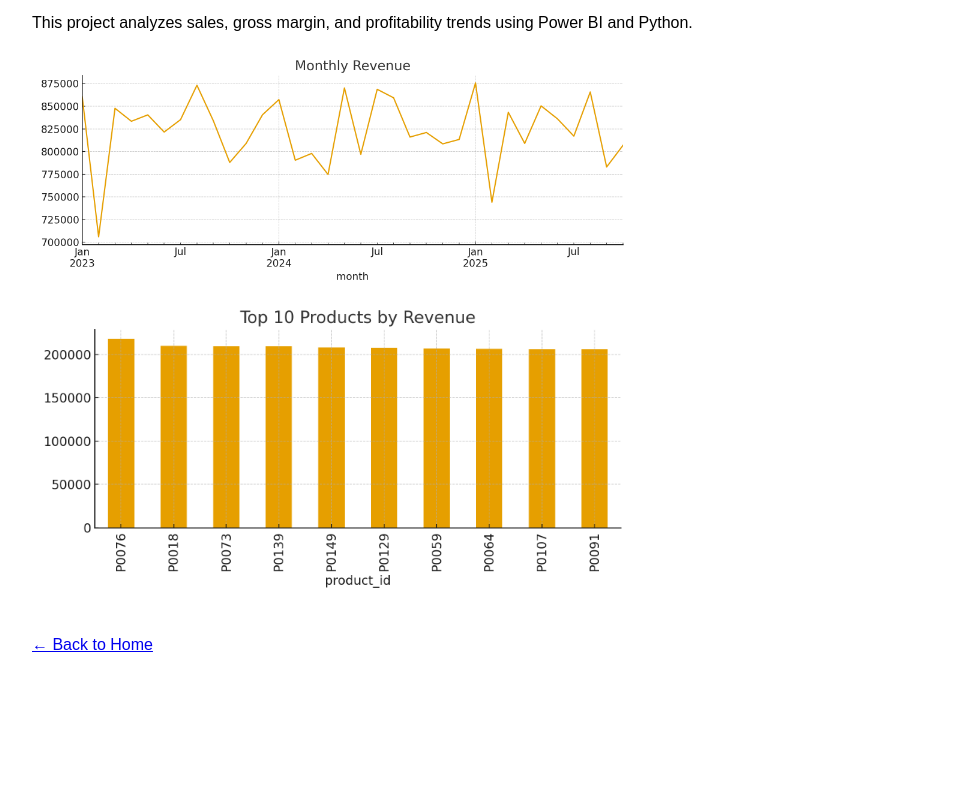
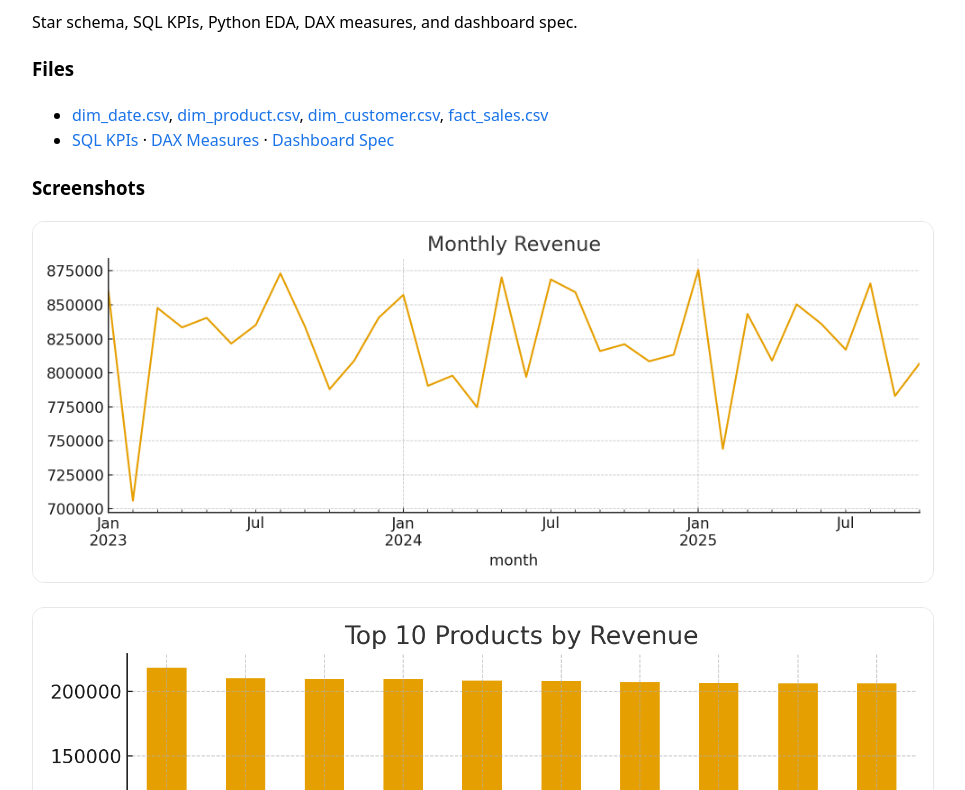
Before and after one commit to neha16-collab/neha-swamy-portfolio, a plain HTML site: page projects/01_finance_sales_profitability/index.html in a window 1280 px wide. Shown: the part 103-893 px from the top of the page, without its empty margins (158-1123 px from the left). Before the commit the page ends 801 px from the top, so only its background shows below. Drawn offline with Linux system fonts and the light colour scheme.

Commit message:
Update index.html

```diff
--- a/projects/01_finance_sales_profitability/index.html
+++ b/projects/01_finance_sales_profitability/index.html
@@ -1,10 +1,17 @@
-<!doctype html>
-<html>
-<head><meta charset="utf-8"><title>Finance Sales & Profitability</title></head>
-<body style="font-family:sans-serif;max-width:900px;margin:40px auto;padding:0 16px;line-height:1.6">
+<!doctype html><html><head>
+<meta charset="utf-8"><meta name="viewport" content="width=device-width,initial-scale=1">
+<title>Finance Sales & Profitability — Neha Swamy</title>
+<style>body{font-family:system-ui,Segoe UI,Roboto,Arial,sans-serif;max-width:900px;margin:40px auto;padding:0 16px;line-height:1.6}a{color:#1a73e8;text-decoration:none}a:hover{text-decoration:underline}img{max-width:100%;height:auto;border:1px solid #e5e7eb;border-radius:12px}</style>
+</head><body>
 <h1>Finance Sales & Profitability (SQL + Python + Power BI)</h1>
-<p>This project analyzes sales, gross margin, and profitability trends using Power BI and Python.</p>
-<img src="../../monthly_revenue.png" width="600"><br>
-<img src="../../top_products.png" width="600"><br><br>
-<a href="../../index.html">← Back to Home</a>
+<p>Star schema, SQL KPIs, Python EDA, DAX measures, and dashboard spec.</p>
+<h3>Files</h3>
+<ul>
+  <li><a href="../../dim_date.csv">dim_date.csv</a>, <a href="../../dim_product.csv">dim_product.csv</a>, <a href="../../dim_customer.csv">dim_customer.csv</a>, <a href="../../fact_sales.csv">fact_sales.csv</a></li>
+  <li><a href="../../kpi_queries.sql">SQL KPIs</a> · <a href="../../dax_measures.txt">DAX Measures</a> · <a href="../../dashboard_spec.md">Dashboard Spec</a></li>
+</ul>
+<h3>Screenshots</h3>
+<p><img src="../../monthly_revenue.png" alt="Monthly Revenue"></p>
+<p><img src="../../top_products.png" alt="Top Products"></p>
+<p><a href="../../index.html">← Back to Home</a></p>
 </body></html>
```
